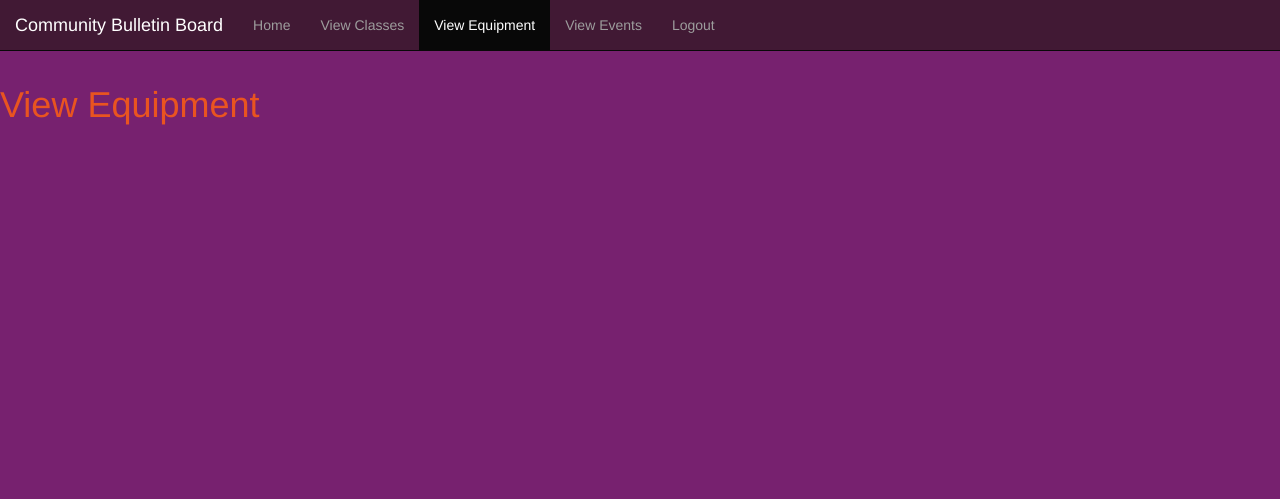
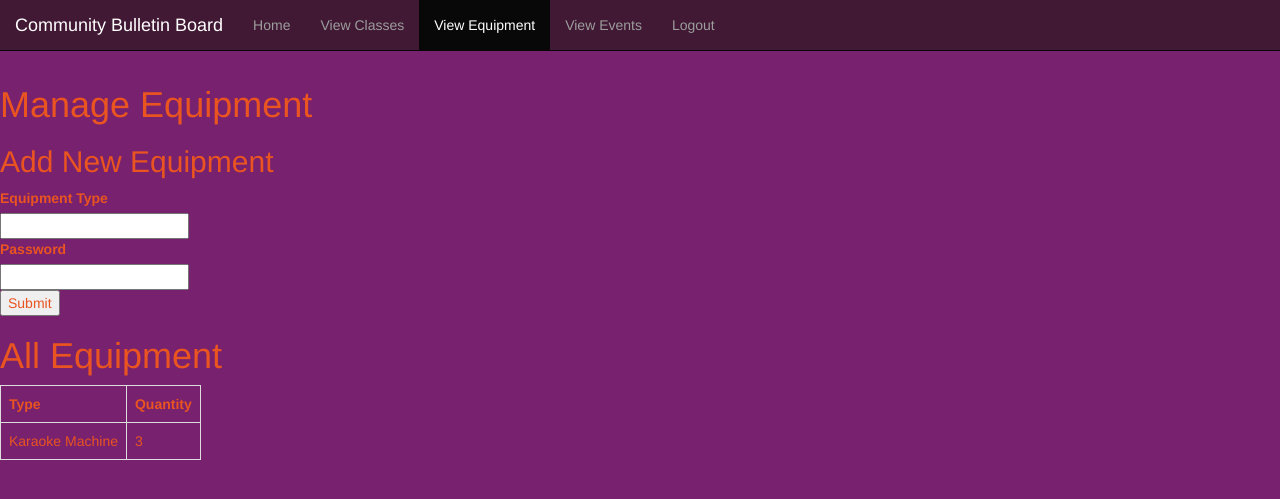
Before and after one commit to Justin-Bee/SER416_jbee2, a Django app: page /view_equipment/ in a window 1280 px wide. Shown: the top 499 px of the page. Run offline with Django 3.2, Linux system fonts and the light colour scheme; some libraries are stand-ins or nearby versions.

Commit message:
added tables to the admin pages

```diff
--- a/community/models.py
+++ b/community/models.py
@@ -13,7 +13,7 @@ class User(models.Model):
 class Classes(models.Model):
     name = models.CharField(max_length=50, primary_key=True, unique=True)
     date = models.DateField()
-    models.IntegerField()
+    size = models.IntegerField()
 
 
 class Events(models.Model):
--- a/static/css/main.css
+++ b/static/css/main.css
@@ -1,9 +1,13 @@
 body{
     background-color:#77216F;
     padding-top: 65px;
-    color:#E95420
+    color:#E95420;
 
+}
 
+table.equipment .equipment th ,.equipment td{
+
+    border: 1px solid black;
 }
 
 .navbar{
@@ -11,9 +15,5 @@ body{
 }
 
 h1{
-    color:#E95420
+    color:#E95420;
 }
-
-input{
-
-}
--- a/templates/view-equipment.html
+++ b/templates/view-equipment.html
@@ -9,7 +9,7 @@
      <script src="https://ajax.googleapis.com/ajax/libs/jquery/3.4.1/jquery.min.js"></script>
      <!-- Latest compiled JavaScript -->
      <script src="https://maxcdn.bootstrapcdn.com/bootstrap/3.4.1/js/bootstrap.min.js"></script>
-     <link rel="stylesheet" type="text/css" href="{% static "css/main.css" %}" />
+     <link rel="stylesheet" type="text/css" href="{% static "css/main.css" %}" >
 </head>
 <nav class="navbar navbar-inverse navbar-fixed-top">
   <div class="container-fluid">
@@ -27,8 +27,51 @@
     </ul>
   </div>
 </nav>
-<h1>View Equipment</h1>
+<h1>Manage Equipment</h1>
+<h2>Add New Equipment</h2>
+<form id="add_equipment">
+<label for='type'>Equipment Type</label><br>
+<input type='text' id='type'><br>
+<label for='quantity'>Password</label><br>
+<input type='number' id='quantity'><br>
+<input type='submit'>
+</form>
 
+<h1>All Equipment</h1>
+<table class="table table-bordered" style="width: auto !important">
+    <tr>
+        <th >Type</th>
+        <th>Quantity</th>
+    </tr>
+    <tr>
+        <td>Karaoke Machine</td>
+        <td>3</td>
+    </tr>
+</table>
+</body>
+<script>
+ $(document).on('submit', '#add_equipment', function (e) {
+
+            $.ajax({
+                type: 'POST',
+                dataType: 'json',
+                url: "{% url "database" %}",
+                data:{
+                    type:$('#type').val(),
+                    quantity:$('#quantity').val(),
+                    action: 'equipment',
+                },
+                success:function(result){
+                    console.log(result);
+
+                },
+                error: function(e){
+                    console.log(e);
+                },
+            });
+
+        });
+ </script>
 </body>
 
 </html>
```
Also changed, not shown: community/views.py (+20 -2 lines), templates/view-classes.html (+25 -1 lines), templates/view-events.html (+29 -1 lines), community/migrations/0002_classes_size.py (added), db.sqlite3.
